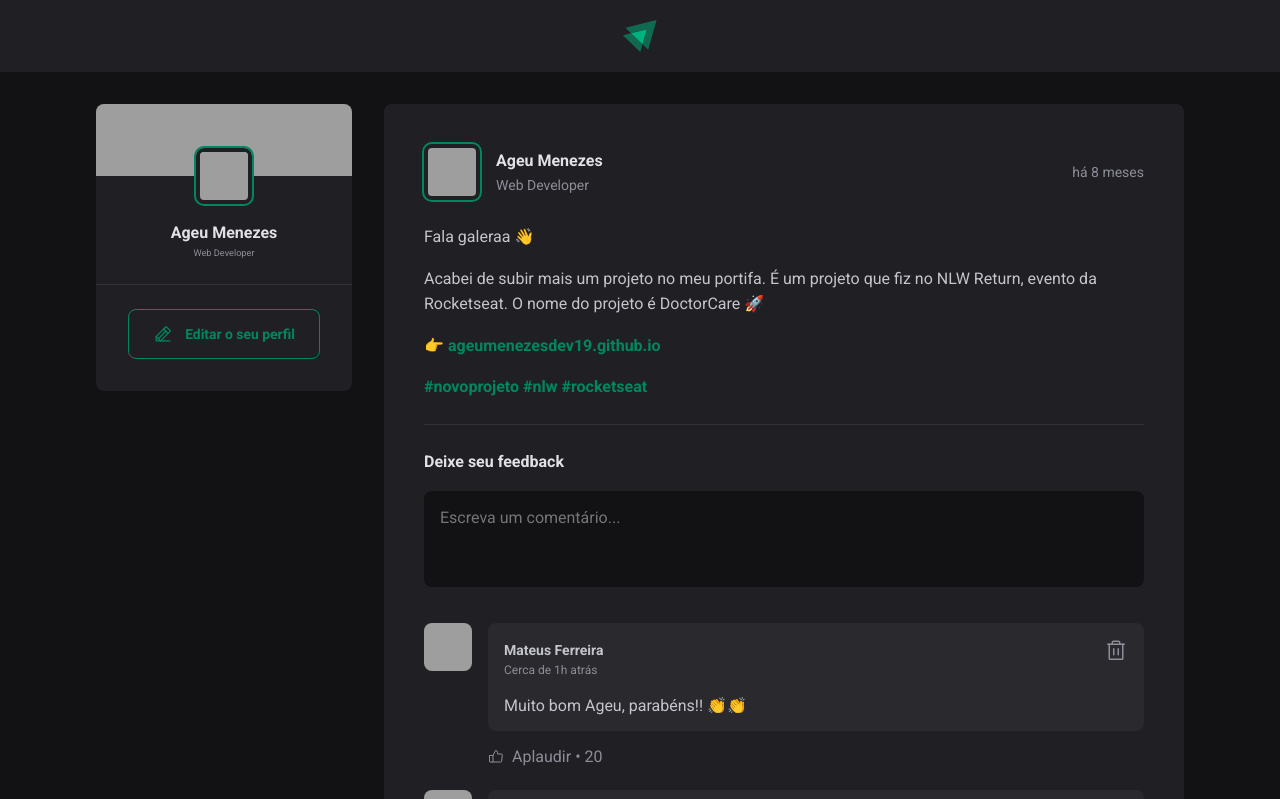
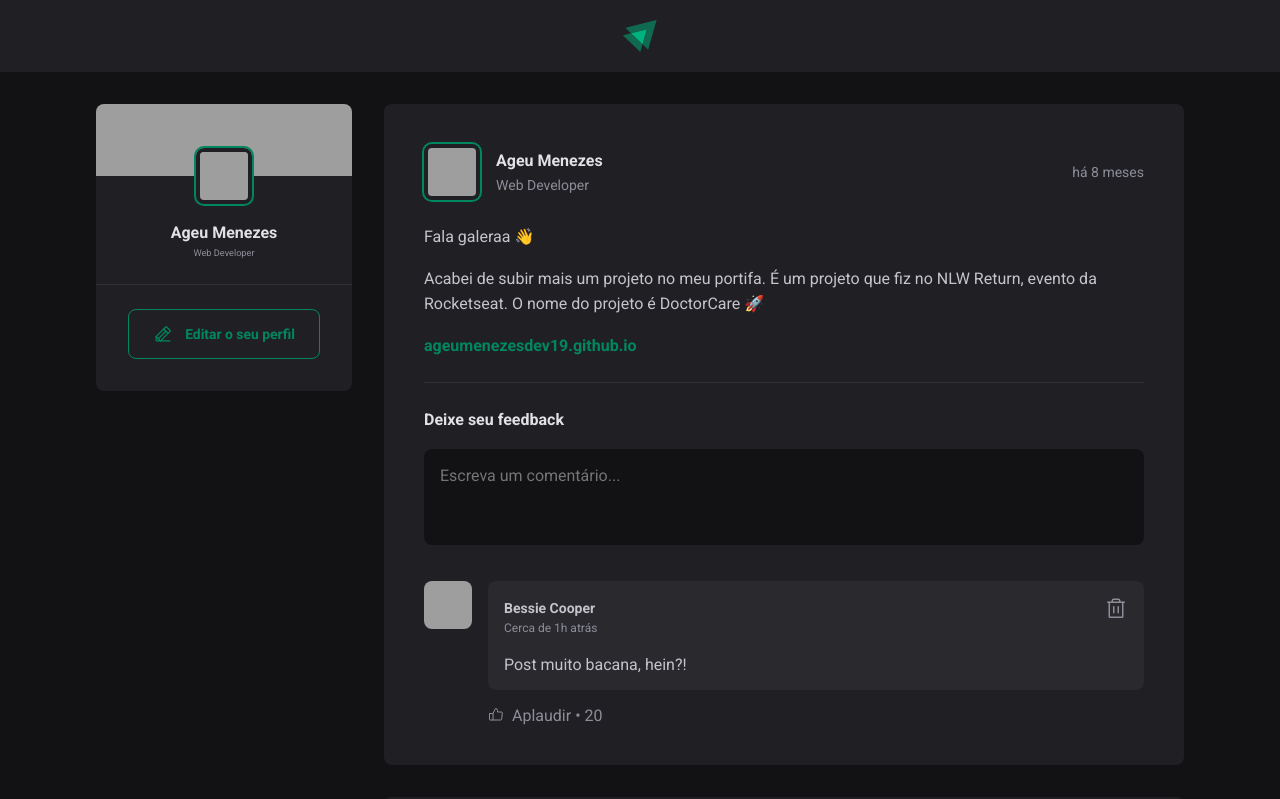
Before and after one commit to ageumenezesDev19/rocketseat-ignite_course, a React (Vite) app in the folder reactjs/updated-content/project-1/ignite-feed/: page / in a window 1280 px wide. Shown: the top 799 px of the page. Built offline with nearby package versions, Linux system fonts and the light colour scheme; grey boxes are pictures that could not be loaded.

Commit message:
Add comment state

```diff
--- a/reactjs/updated-content/project-1/ignite-feed/src/App.jsx
+++ b/reactjs/updated-content/project-1/ignite-feed/src/App.jsx
@@ -15,7 +15,10 @@
     content: [
       {type: 'paragraph', content: 'Fala galeraa 👋'},
       {type: 'paragraph', content: 'Acabei de subir mais um projeto no meu portifa. É um projeto que fiz no NLW Return, evento da Rocketseat. O nome do projeto é DoctorCare 🚀'},
-      {type: 'link', content: 'ageumenezesdev19.github.io'}
+      {type: 'link', content: 'ageumenezesdev19.github.io'},
+      // {type: 'link-#', content: ' #novoprojeto'},
+      // {type: 'link-#', content: ' #nlw'},
+      // {type: 'link-#', content: ' #rocketseat'}
     ],
     publishedAt:  new Date('2022-05-03 20:00:00'),
   },
--- a/reactjs/updated-content/project-1/ignite-feed/src/components/Comment.jsx
+++ b/reactjs/updated-content/project-1/ignite-feed/src/components/Comment.jsx
@@ -2,19 +2,19 @@
 import { Avatar } from './Avatar';
 import styles from './Comment.module.css';
 
-export function Comment({ avatar, src }) {
+export function Comment({ content }) {
   return(
     <div className={styles.comment }>
       <Avatar
         hasBorder={false}
-        src={src}
+        src='https://images.unsplash.com/photo-1498050108023-c5249f4df085?ixlib=rb-4.0.3&ixid=MnwxMjA3fDB8MHxwaG90by1wYWdlfHx8fGVufDB8fHx8&auto=format&fit=crop&w=500&q=40'
       />
 
       <div className={styles.commentBox}>
         <div className={styles.commentContent}>
           <header>
             <div className={styles.AuthorAndTime}>
-              <strong>{avatar}</strong>
+              <strong>Bessie Cooper</strong>
               <time>Cerca de 1h atrás</time>
             </div>
 
@@ -23,7 +23,7 @@
             </button>
           </header>
 
-          <p>Muito bom Ageu, parabéns!! 👏👏</p>
+          <p>{content}</p>
         </div>
 
         <footer>
--- a/reactjs/updated-content/project-1/ignite-feed/src/components/Post.jsx
+++ b/reactjs/updated-content/project-1/ignite-feed/src/components/Post.jsx
@@ -1,10 +1,15 @@
 import { format, formatDistanceToNow } from 'date-fns';
 import ptBR from 'date-fns/locale/pt-BR';
+import { useState } from 'react';
 import { Avatar } from './Avatar'
 import { Comment } from './Comment'
 import styles from './Post.module.css'
 
-export function Post({ author, publishedAt }) {
+export function Post({ author, publishedAt, content }) {
+    const [comments, setComments] = useState([
+      'Post muito bacana, hein?!'
+    ]);
+
     const dateFormat = format(publishedAt, "dd 'de' LLLL 'ás' HH:mm'h'", {
       locale: ptBR,
     });
@@ -12,7 +17,14 @@
     const publishedDate = formatDistanceToNow(publishedAt, {
       locale: ptBR,
       addSuffix: true,
-    })
+    });
+
+    function handleCreateNewComment() {
+      event.preventDefault();
+
+      const newCommentText = event.target.comment.value
+      setComments([...comments, newCommentText]);
+    }
 
     return(
         <article className={styles.post}>
@@ -29,23 +41,20 @@
           </header>
 
           <div className={styles.content}>
-          <p>Fala galeraa 👋</p>
-
-          <p>Acabei de subir mais um projeto no meu portifa. É um projeto que fiz no NLW Return, evento da Rocketseat. O nome do projeto é DoctorCare 🚀</p>
-
-          <p>👉 <a href="https://ageumenezesdev19.github.io" target="_blank" rel="noopener noreferrer">ageumenezesdev19.github.io</a></p>
-
-          <p>
-            <a href=""> #novoprojeto</a>
-            <a href=""> #nlw</a>
-            <a href=""> #rocketseat</a>
-          </p>
+            {content.map((line) => {
+              if (line.type === 'paragraph') {
+                return <p>{line.content}</p>
+              } else if (line.type === 'link') {
+                return <p><a href="#">{line.content}</a></p>
+              }
+            })}
           </div>
 
-          <form className={styles.commentForm}>
+          <form onSubmit={handleCreateNewComment} className={styles.commentForm}>
             <strong>Deixe seu feedback</strong>
 
             <textarea
+              name="comment"
               placeholder='Escreva um comentário...'
             />
             <footer>
@@ -54,18 +63,9 @@
           </form>
 
           <div className={styles.commentList}>
-            <Comment
-              avatar="Mateus Ferreira"
-              src="https://images.unsplash.com/photo-1519389950473-47ba0277781c?ixlib=rb-4.0.3&ixid=MnwxMjA3fDB8MHxwaG90by1wYWdlfHx8fGVufDB8fHx8&auto=format&fit=crop&w=500&q=40"
-            />
-            <Comment
-              avatar="Jenny Wilson"
-              src="https://images.unsplash.com/photo-1545987796-200677ee1011?ixlib=rb-4.0.3&ixid=MnwxMjA3fDB8MHxwaG90by1wYWdlfHx8fGVufDB8fHx8&auto=format&fit=crop&w=500&q=40"
-            />
-            <Comment
-              avatar="Bessie Cooper"
-              src="https://images.unsplash.com/photo-1498050108023-c5249f4df085?ixlib=rb-4.0.3&ixid=MnwxMjA3fDB8MHxwaG90by1wYWdlfHx8fGVufDB8fHx8&auto=format&fit=crop&w=500&q=40"
-            />
+            {comments.map((comment) => {
+               return <Comment content={comment}/>
+            })}
           </div>
         </article>
     )
```
